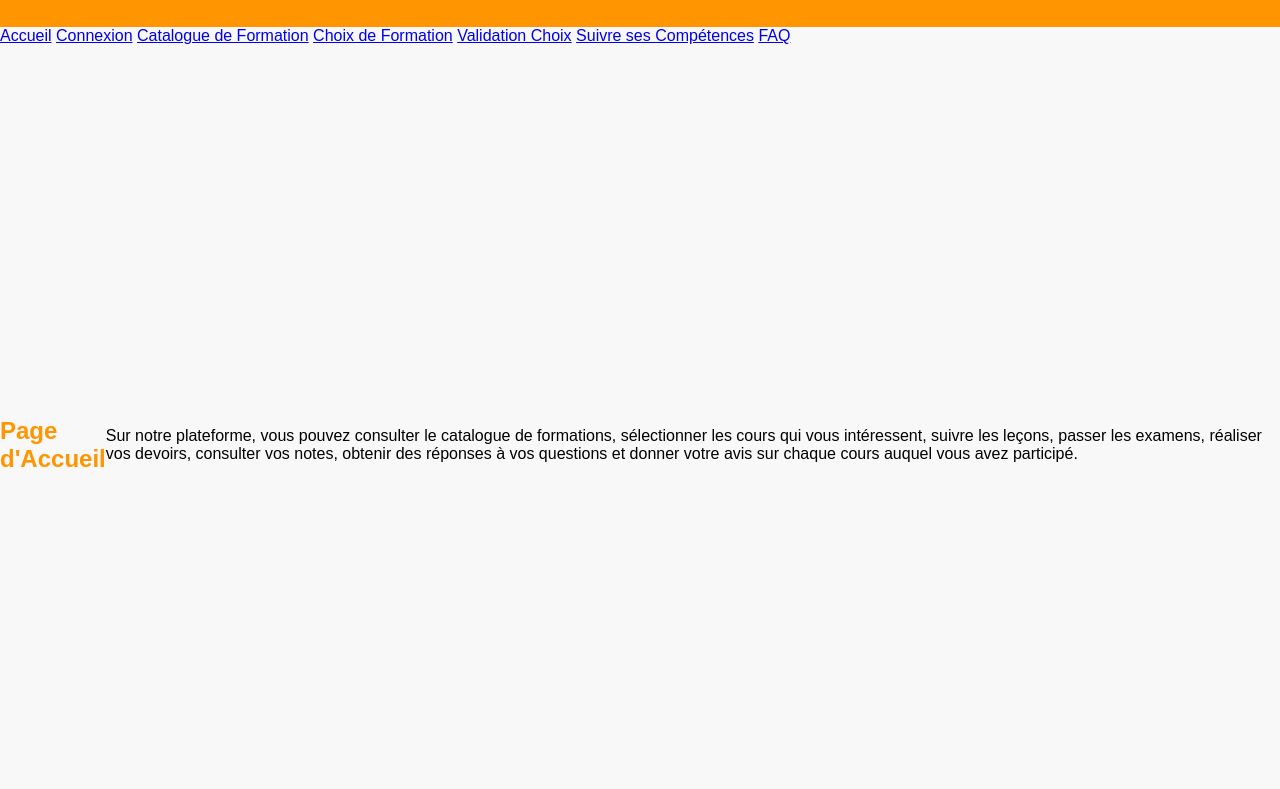
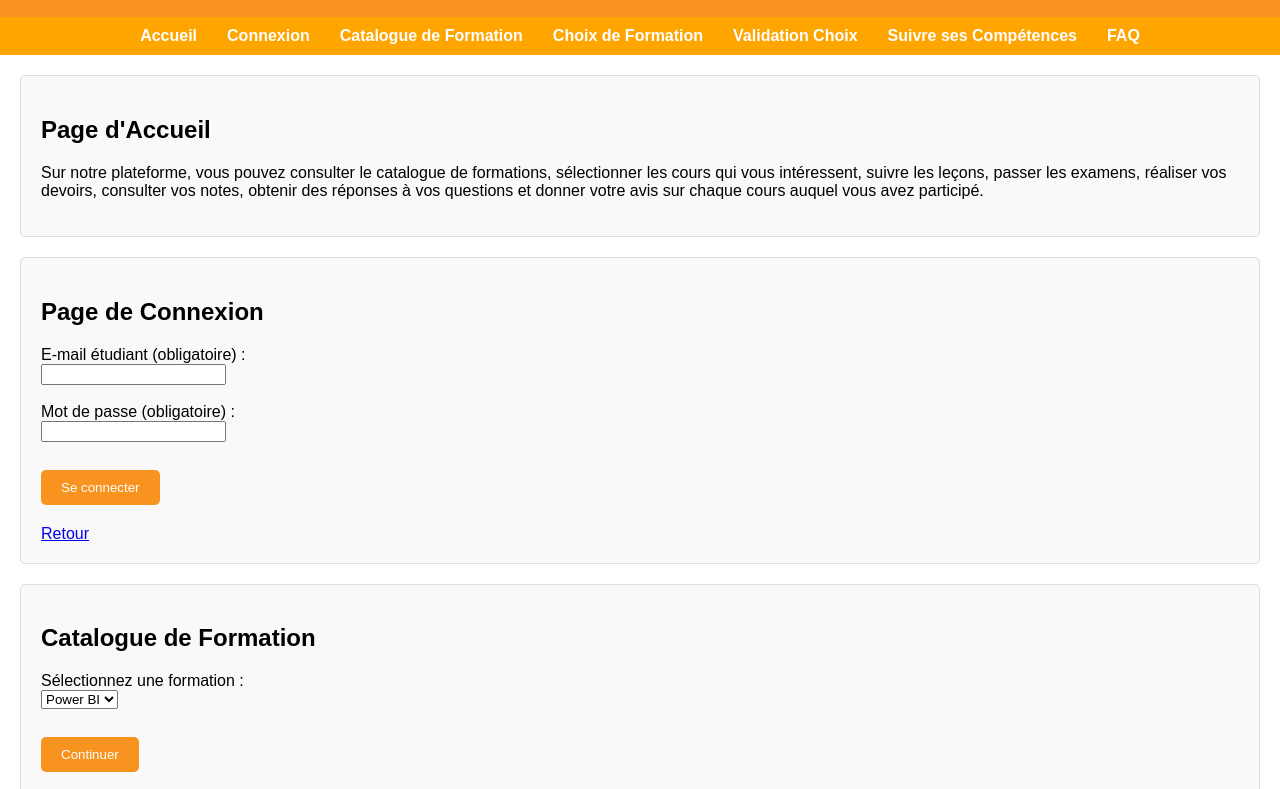
Before and after one commit to Madeleine14/BidzogoMadeAu.github.io, a plain HTML site: page index.html in a window 1280 px wide. Shown: the part 93-882 px from the top of the page. Drawn offline with Linux system fonts and the light colour scheme; a script that the page names is missing.

Commit message:
Update style.css

```diff
--- a/style.css
+++ b/style.css
@@ -1,67 +1,60 @@
-/* Général */
 body {
     font-family: Arial, sans-serif;
     margin: 0;
     padding: 0;
-  background-color: #f8f8f8;
 }
 
 header {
-  background-color: #ff9500;
+    background-color: #f7931e;
     color: white;
+    padding: 15px 20px;
     text-align: center;
-  padding: 20px;
 }
 
-/* Section Styling */
-section {
+nav {
+    background-color: #ffa500;
     display: flex;
     justify-content: center;
-  align-items: center;
-  height: 100vh;
+    padding: 10px 0;
+    position: sticky;
+    top: 0;
+    z-index: 1000;
 }
 
-.hidden {
-  display: none;
+nav a {
+    color: white;
+    text-decoration: none;
+    margin: 0 15px;
+    font-weight: bold;
 }
 
-/* Carte centrale */
-.card {
-  background: white;
-  padding: 20px;
-  border-radius: 10px;
-  box-shadow: 0 4px 10px rgba(0, 0, 0, 0.1);
-  text-align: center;
-  max-width: 400px;
+nav a:hover {
+    text-decoration: underline;
 }
 
-h2 {
-  color: #ff9500;
+section {
+    padding: 20px;
+    margin: 20px;
+    border: 1px solid #ddd;
+    border-radius: 5px;
+    background-color: #f9f9f9;
 }
 
 button {
-  background-color: #ff9500;
+    background-color: #f7931e;
     color: white;
+    border: none;
     padding: 10px 20px;
-  border: none;
+    margin: 10px 0;
     border-radius: 5px;
     cursor: pointer;
-  font-size: 16px;
 }
 
 button:hover {
-  background-color: #e08500;
+    background-color: #ffa500;
 }
 
-input, select {
-  width: 100%;
-  padding: 10px;
-  margin: 10px 0;
-  border: 1px solid #ccc;
-  border-radius: 5px;
-}
-
-form label {
+.back-button {
     display: block;
     margin-top: 10px;
 }
```
Lines whose indentation alone changed are shown as unchanged.
